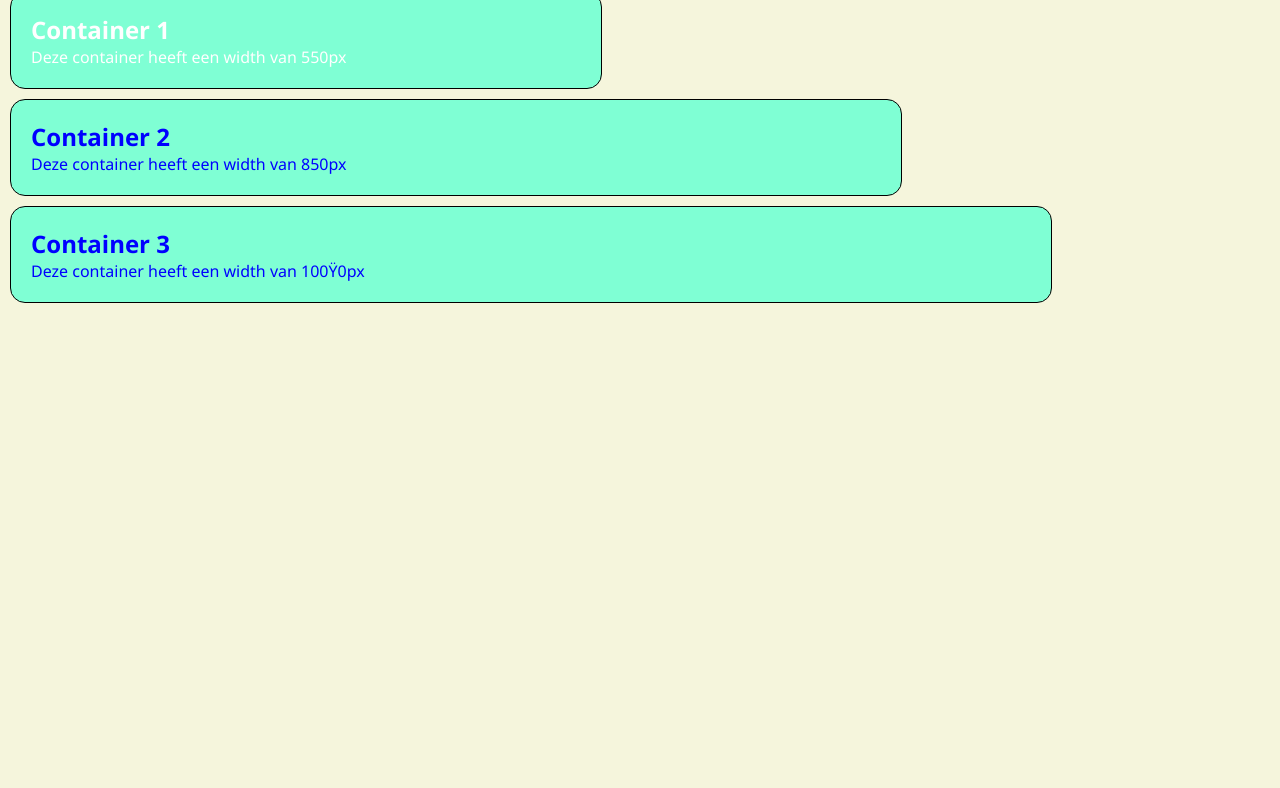
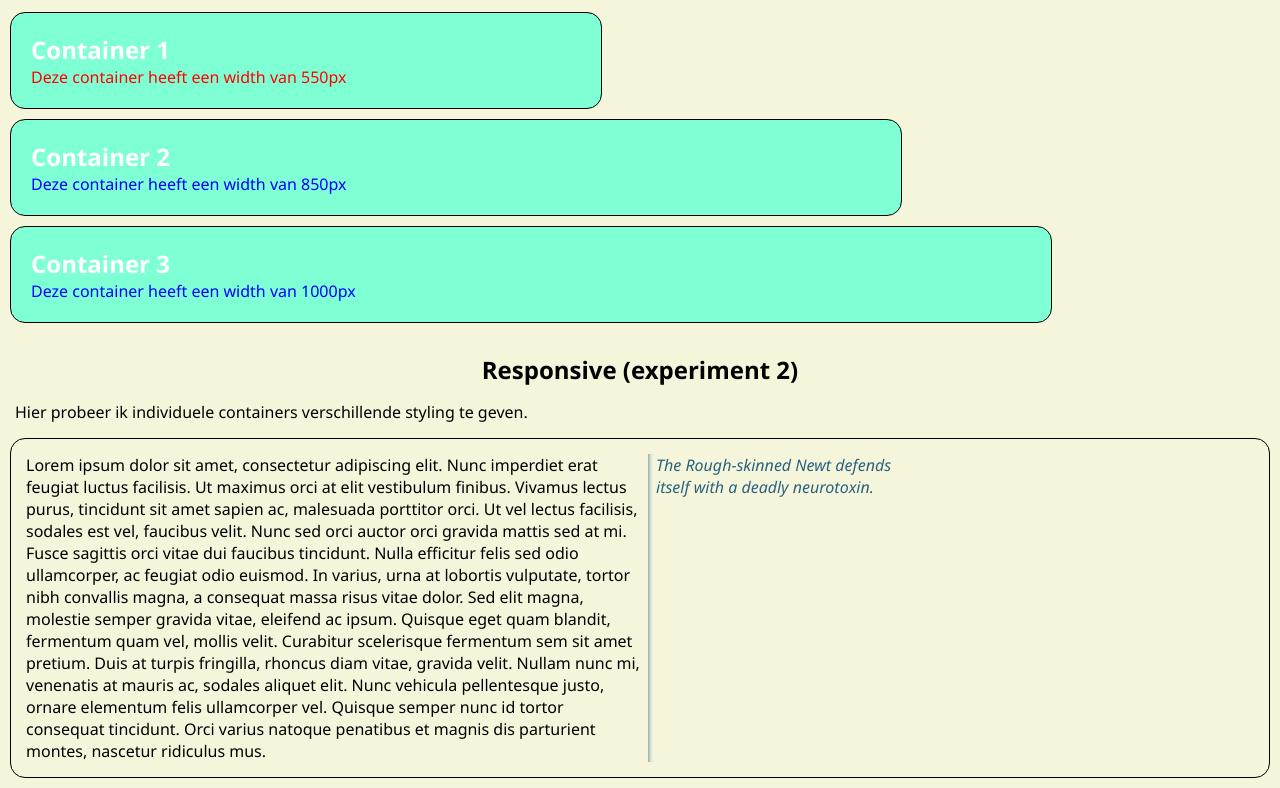
Before and after one commit to K3A101/Kennismakingsopdracht, a plain HTML site: page mitchel/container-query.html in a window 1280 px wide. Shown: the part 125-913 px from the top of the page. Before the commit the page ends 800 px from the top, so only its background shows below. Drawn offline with Linux system fonts and the light colour scheme.

Commit message:
add version 2

```diff
--- a/mitchel/assets/container-query/styles.css
+++ b/mitchel/assets/container-query/styles.css
@@ -6,6 +6,10 @@
 
 body {
 	background-color:beige;
+}
+
+section {
+	margin-top: 30px;
 }
 
 section h1 {
@@ -19,6 +23,20 @@ section p.description {
 	margin: 15px;
 }
 
+div.aside p {
+	width: 50%;
+}
+
+div.aside aside {
+	container-type: inline-size;
+	width: 40%;
+    padding-left: 0.5rem;
+    margin-left: 0.5rem;
+    box-shadow: inset 5px 0 5px -5px #29627e;
+    font-style: italic;
+    color: #29627e;
+}
+
 .card {
 	container-type: inline-size;
 	margin: 10px;
@@ -27,9 +45,18 @@ section p.description {
 	border-width: 1px;
 	border-radius: 15px;
 	border-color: black;
-
 	background-color:aquamarine;
 	color: white;
+}
+
+.aside {
+	margin: 10px;
+	padding: 15px;
+	border-style: solid;
+	border-width: 1px;
+	border-radius: 15px;
+	display: flex;
+	flex-wrap: wrap;
 }
 
 .card[data-type="narrow"] {
@@ -44,23 +71,22 @@ section p.description {
 	max-width: 1000px;
 }
 
-@container (min-width: 575px) {
-	/* .card {
-		background-color: orange;
-	} */
+@container (max-width: 300px) {
+	.aside aside p {
+		color: red;
+		font-size: 100px;
+		font-weight: bold;
+	}
+}
 
-	.card h2, p{
+@container (min-width: 475px) {
+	.card p {
 		color: red;
-		font-size: 10qw;
 	}
 }
 
 @container (min-width: 625px) {
-	/* .card {
-		background-color: purple;
-	} */
-
-	.card h2, p {
+	.card p {
 		color: blue;
 	}
 }
--- a/mitchel/container-query.html
+++ b/mitchel/container-query.html
@@ -10,16 +10,8 @@
 <body>
 	<main>
 		<section>
-			<h1 class="title">Container query</h1>
+			<h1 class="title">Container query (experiment 1)</h1>
 			<p class="description">Hier zie je een voorbeeld van hoe de container kan apart kan worden gestyled op basis van de min-width van de container i.p.v met een @media die op basis van viewport width werkt.</p>
-
-
-
-
-
-
-
-
 				<div class="cards">
 					<div class="card" data-type="narrow">
 						<h2>Container 1</h2>
@@ -33,11 +25,22 @@
 
 					<div class="card" data-type="wide">
 						<h2>Container 3</h2>
-						<p>Deze container heeft een width van 100Ÿ0px</p>
+						<p>Deze container heeft een width van 1000px</p>
 					</div>
 				</div>
 
 		</section>
+
+		<section>
+			<h1 class="title">Responsive (experiment 2)</h1>
+			<p class="description">Hier probeer ik individuele containers verschillende styling te geven.</p>
+			<div class="aside">
+				<p>Lorem ipsum dolor sit amet, consectetur adipiscing elit. Nunc imperdiet erat feugiat luctus facilisis. Ut maximus orci at elit vestibulum finibus. Vivamus lectus purus, tincidunt sit amet sapien ac, malesuada porttitor orci. Ut vel lectus facilisis, sodales est vel, faucibus velit. Nunc sed orci auctor orci gravida mattis sed at mi. Fusce sagittis orci vitae dui faucibus tincidunt. Nulla efficitur felis sed odio ullamcorper, ac feugiat odio euismod. In varius, urna at lobortis vulputate, tortor nibh convallis magna, a consequat massa risus vitae dolor. Sed elit magna, molestie semper gravida vitae, eleifend ac ipsum. Quisque eget quam blandit, fermentum quam vel, mollis velit. Curabitur scelerisque fermentum sem sit amet pretium. Duis at turpis fringilla, rhoncus diam vitae, gravida velit. Nullam nunc mi, venenatis at mauris ac, sodales aliquet elit. Nunc vehicula pellentesque justo, ornare elementum felis ullamcorper vel. Quisque semper nunc id tortor consequat tincidunt. Orci varius natoque penatibus et magnis dis parturient montes, nascetur ridiculus mus.</p>
+				<aside>
+					<p>The Rough-skinned Newt defends itself with a deadly neurotoxin.</p>
+				</aside>
+			</div>
+		</section>
 	</main>
 </body>
 </html>
```
